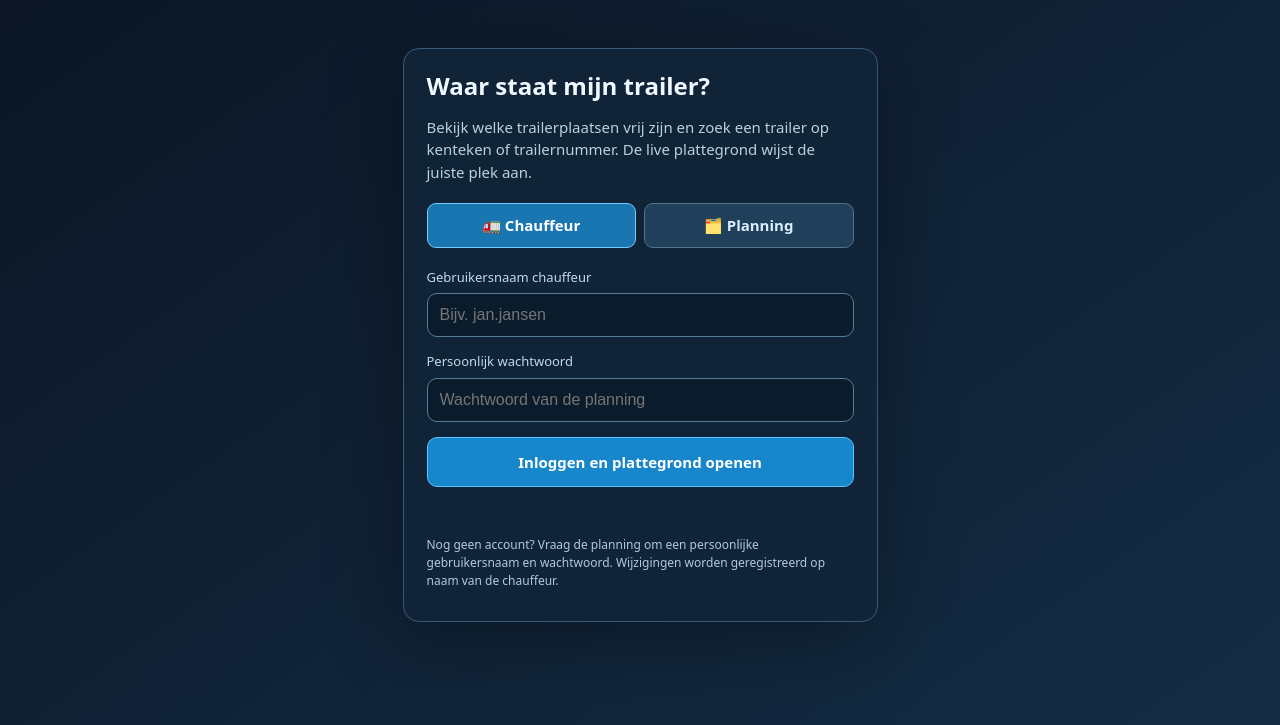
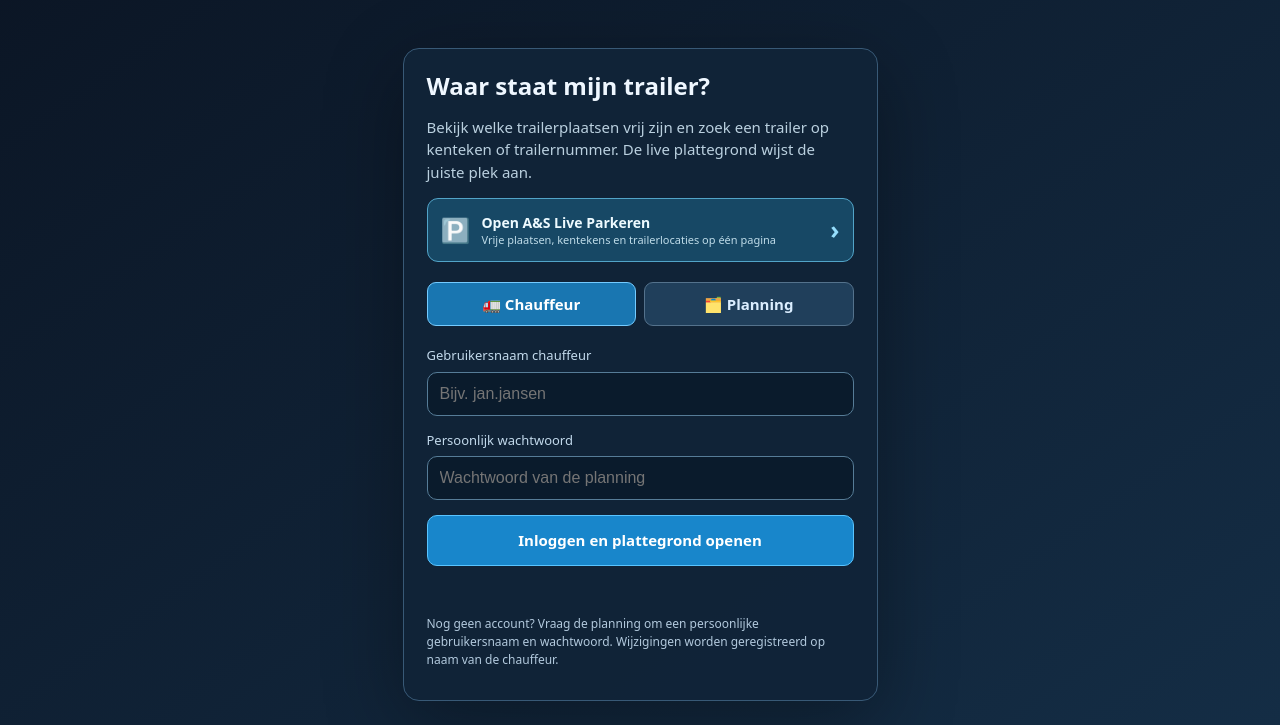
Before and after one commit to asexpressebv5-web/as-trailer-live, a plain HTML site: page index.html in a window 1280 px wide. Shown: the part 75-800 px from the top of the page. Drawn offline with Linux system fonts and the light colour scheme.

Commit message:
Link ready-to-use Live Parking page from existing A&S website, no code entry needed

```diff
--- a/index.html
+++ b/index.html
@@ -28,11 +28,19 @@ body.embed-mode>header{display:none}
 body.embed-mode #login{margin:18px auto 14px}
 body.embed-mode.show-board #board{height:100svh;min-height:100svh}
 body.embed-mode.show-board #exit{bottom:8px;right:8px;font-size:12px;padding:7px 9px}
+.live-parking-entry{display:flex;align-items:center;gap:11px;margin:14px 0 10px;padding:12px 13px;background:#174865;border:1px solid #52a4c8;border-radius:11px;text-decoration:none;color:#edfaff;font-weight:700}
+.live-parking-entry>span:first-child{font-size:24px}
+.live-parking-entry>span:nth-child(2){flex:1;min-width:0}
+.live-parking-entry strong{display:block;font-size:14px}
+.live-parking-entry small{display:block;color:#bedbe8;font-size:11px;font-weight:450;line-height:1.35}
+.live-parking-entry>span:last-child{font-size:25px;color:#96defc}
+.live-parking-entry:hover,.live-parking-entry:focus-visible{background:#1a5d7e;outline:2px solid #8edcff}
 </style>
 </head><body>
 <header><div class="brand"><div class="mark">A&S</div><div>Live trailerlocaties<div class="small">Nijmegen · Hogelandsweg 53–55</div></div></div><div class="small">Parkeren en ophalen · versie 48</div></header>
 <section id="login">
 <h1>Waar staat mijn trailer?</h1><p>Bekijk welke trailerplaatsen vrij zijn en zoek een trailer op kenteken of trailernummer. De live plattegrond wijst de juiste plek aan.</p>
+<a href="./live-parkeren.html" class="live-parking-entry"><span>🅿️</span><span><strong>Open A&S Live Parkeren</strong><small>Vrije plaatsen, kentekens en trailerlocaties op één pagina</small></span><span aria-hidden="true">›</span></a>
 <div class="tabs"><button id="driver" type="button" class="on">🚛 Chauffeur</button><button id="planner" type="button">🗂️ Planning</button></div>
 <div id="driverFields"><div class="field"><label for="username">Gebruikersnaam chauffeur</label><input id="username" type="text" maxlength="40" autocapitalize="none" autocomplete="username" placeholder="Bijv. jan.jansen"></div><div class="field"><label for="password">Persoonlijk wachtwoord</label><input id="password" type="password" maxlength="80" autocomplete="current-password" placeholder="Wachtwoord van de planning"></div></div>
 <div id="plannerFields" class="hidden"><div class="field"><label for="adminCode">Beheercode planning</label><input id="adminCode" type="password" maxlength="100" autocomplete="off" placeholder="Privébeheercode"></div></div>
```
